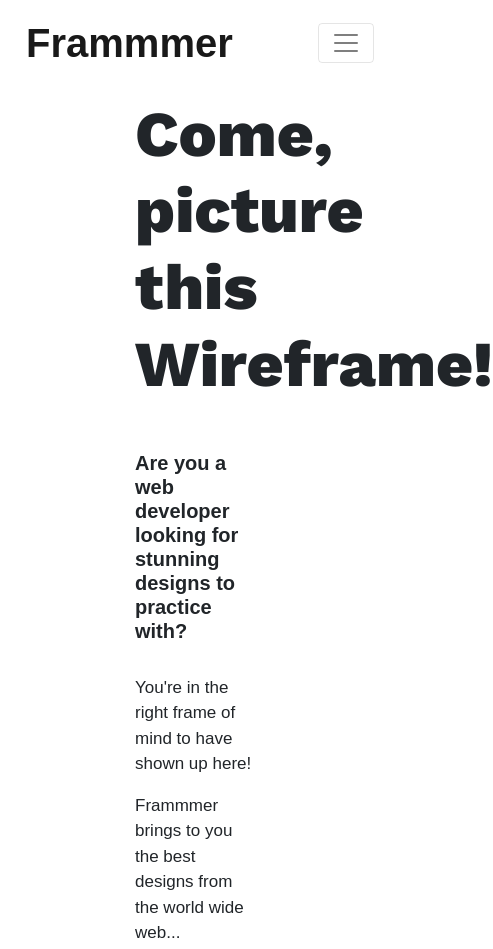
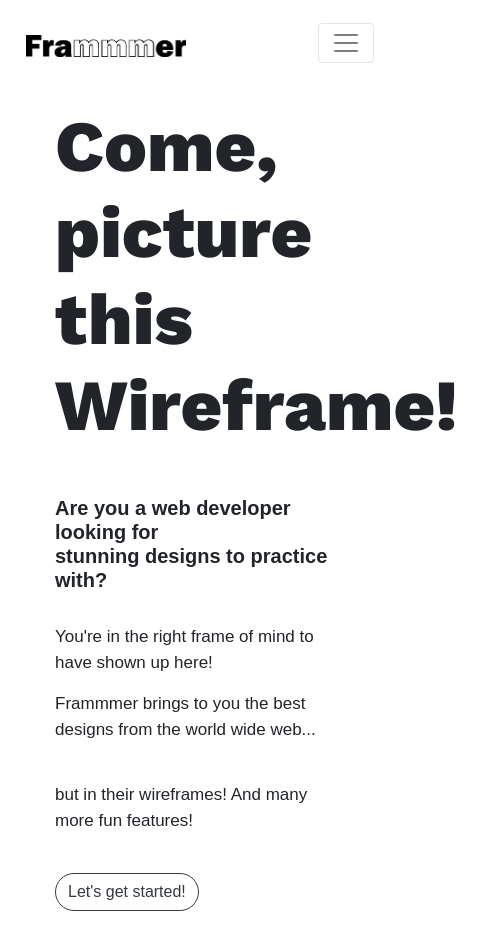
Before and after one commit to Mi88ir/Frammmer, a plain HTML site: page index.html in a window 390 px wide. Shown: the top 949 px of the page, 493 px wide, since content can reach past the window. Drawn offline with nearby package versions, Linux system fonts and the light colour scheme.

Commit message:
Responsive behaviour and logo update
Added more flexibility to the responsive behaviour according to screen sizes
Replaced text logo with image

```diff
--- a/css/index.css
+++ b/css/index.css
@@ -7,6 +7,9 @@ h1, h2, h3, h4, h5, h6 {
 }
 
 /* Navigation Bar */
+.logo{
+  width: 4em;
+}
 .navbar-brand {
   color: white;
   margin-left: 10px;
@@ -20,27 +23,110 @@ h1, h2, h3, h4, h5, h6 {
 }
 
 /* First section of the page */
-.row{
-  margin-left: 7.5rem;
-  margin-right: 7.5rem;
+@media only screen and (min-width: 1200px) {
+  .row {
+    margin-left: 5.5em;
+    margin-right: 3.5em;
   }
 
   .hometext {
     font-family: 'Work Sans', sans-serif;
     margin: 8% 0 0;
     font-weight: bold;
-  font-size: 4rem;
+    font-size: 4em;
+  }
+
+  .image{
+    margin: 7.5em auto 0 5.5em;
+    width: 75%;
   }
 
   .sectionOneText {
     font-size: 17px;
-  font-weight: lighter;
+    font-weight: normal;
+  }
+}
+
+@media only screen and (max-width:1200px) {
+  .row {
+    margin-left: 2.5em;
+    margin-right: 2.5em;
+  }
+
+  .hometext {
+    font-family: 'Work Sans', sans-serif;
+    margin: 8% 0 0;
+    font-weight: bold;
+    font-size: 3em;
   }
 
   .image{
-  margin-top: 6.5rem;
-  margin-left: 3.5rem;
-  width: 80%;
+    margin: 7.5em auto 0 3.5em;
+    width: 75%;
+  }
 }
 
+@media only screen and (max-width:992px) {
+  .row {
+    margin-left: 2.5em;
+    margin-right: 2.5em;
+  }
+
+  .hometext {
+    font-family: 'Work Sans', sans-serif;
+    margin: 6% 0 0;
+    font-weight: bold;
+    font-size: 3em;
+  }
+
+  .image{
+    margin: 7.5em auto 0 3.5em;
+    width: 85%;
+  }
+}
+
+@media only screen and (max-width:768px) {
+  .row {
+    margin-left: 2.5em;
+    margin-right: 2.5em;
+  }
+
+  .hometext {
+    font-family: 'Work Sans', sans-serif;
+    margin: 6% 0 0;
+    font-weight: bold;
+    font-size: 4.5em;
+  }
+
+  .image{
+    margin: 7.5em auto 0 3.5em;
+    width: 95%;
+  }
+}
+
+@media only screen and (max-width:768px) {
+  .row {
+    margin-left: 2.5em;
+    margin-right: 2.5em;
+  }
+
+  .hometext {
+    font-family: 'Work Sans', sans-serif;
+    margin: 6% 0 0;
+    font-weight: bold;
+    font-size: 4.5em;
+  }
+
+  .image{
+    margin: 7.5em auto 0 3.5em;
+    width: 95%;
+  }
+}
+
+.sectionOneText {
+  font-size: 17px;
+  font-weight: normal;
+}
+
+
 /* Section Two start */
--- a/index.html
+++ b/index.html
@@ -22,7 +22,7 @@
   <section class="top">
     <div class="navigation">
       <nav class="navbar navbar-expand-xl navbar-light">
-        <a class="navbar-brand navItems" href="index.html">Frammmer</a>
+        <a class="navbar-brand" href="index.html"><img class="logo" src="images/Black.png" alt=""></a>
         <button class="navbar-toggler" type="button" data-toggle="collapse" data-target="#navbarNav" aria-controls="navbarNav" aria-expanded="false" aria-label="Toggle navigation">
           <span class="navbar-toggler-icon"></span>
         </button>
@@ -51,7 +51,7 @@
     </div>
     </div>
     <div class="row">
-      <div class="col-lg-7 col-md-8">
+      <div class="col-lg-7 col-md-7 col-sm-6 col-xs-6">
         <h1 class="hometext">Come, picture this <br>Wireframe!</h1>
         <br><br>
         <h5>Are you a web developer looking for<br>
@@ -66,16 +66,17 @@
         <br><br>
         <i class="fas fa-caret-down fa-3x"></i>
       </div>
-      <div class="col-lg-5 col-md-4">
+      <div class="col-lg-5 col-md-5 col-sm-6 col-xs-6">
         <img class="image" src="images/wf3.png" alt="">
       </div>
     </div>
   </section>
   <hr>
-  <section class="mid">
+  <!-- <section class="mid">
     <p>Frames so spectacular...<br>
       They make CSS look like cascaded style bedsheets!</p>
-  </section>
+      <img src="images/sample.png" alt="">
+  </section> -->
   <script src="js/index.js" charset="utf-8"></script>
 </body>
 
```
Also changed, not shown: images/Black.png (added), images/sample.png (added). Lines whose indentation alone changed are shown as unchanged.
